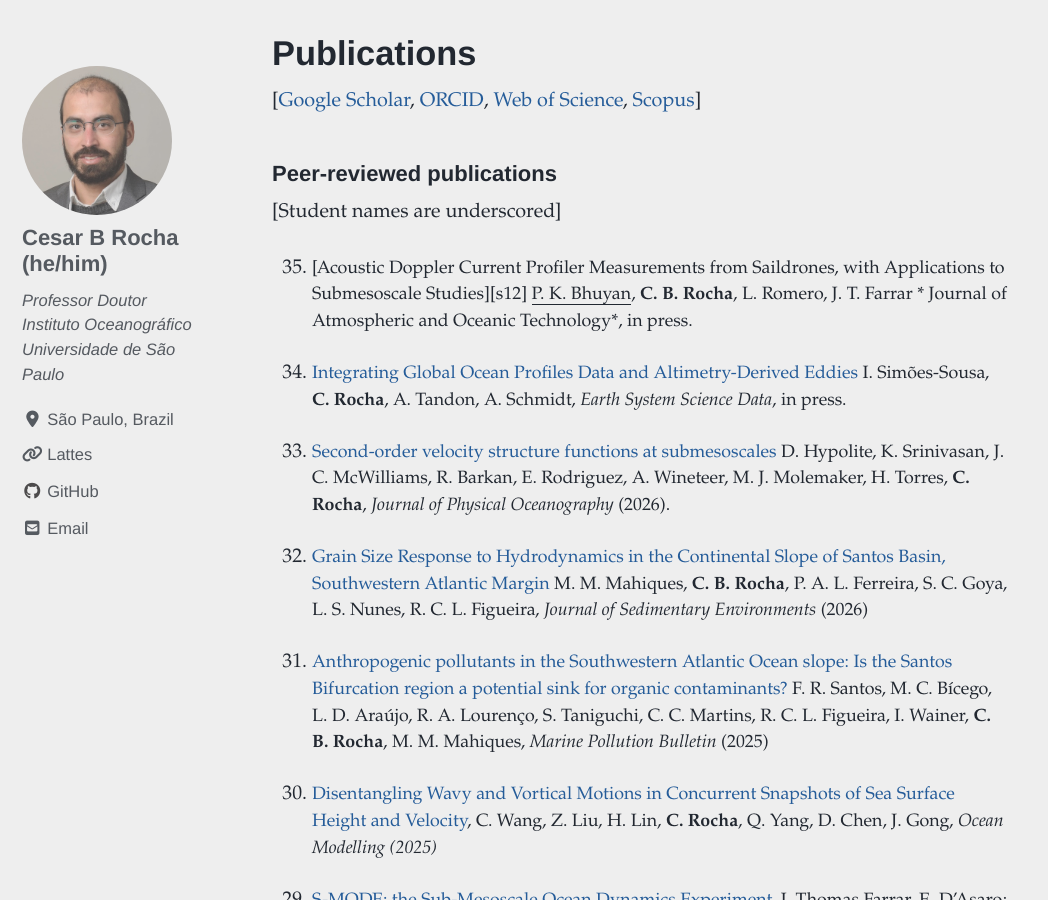
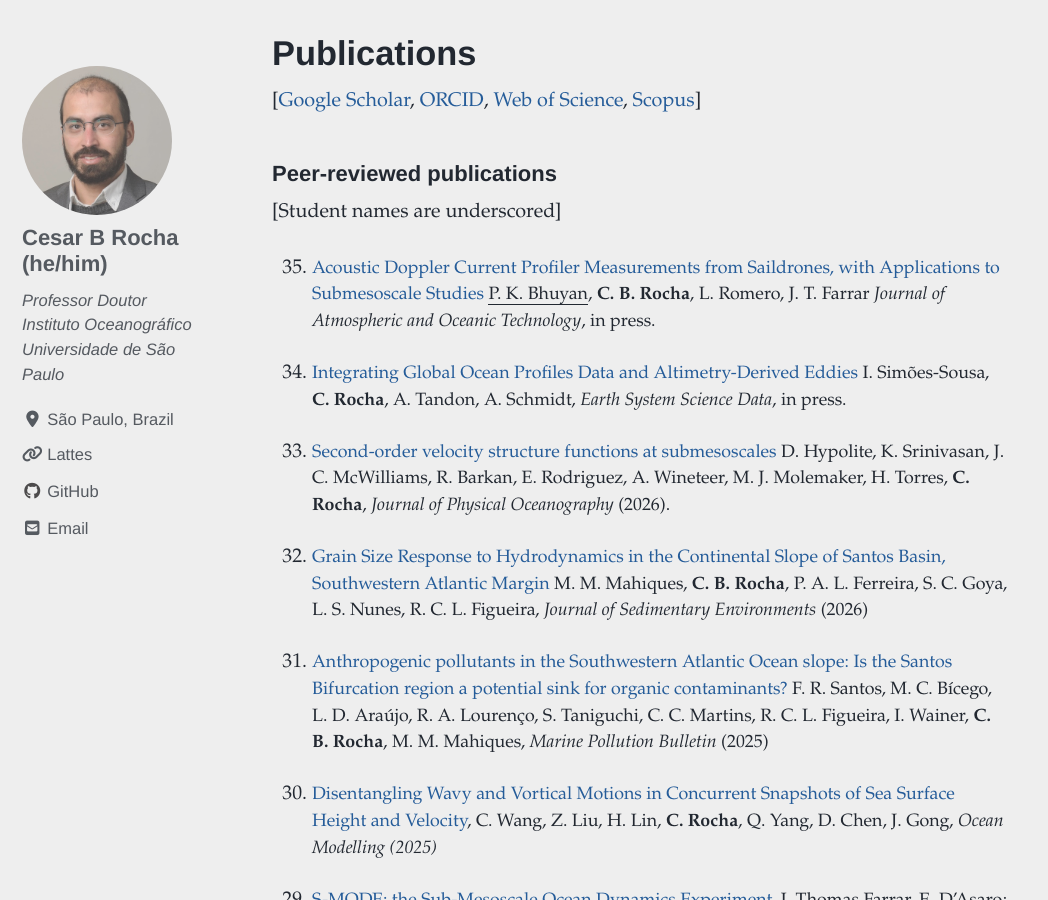
Before and after one commit to cesar-rocha/cesar-rocha.github.io, a Jekyll site: the page built from _pages/publications.md, in a window 1280 px wide and 900 px high, scrolled down 1089 px. Shown: the whole window, without its empty margins (0-1048 px from the left). Built offline with Jekyll 4.4.1, drawn with Linux system fonts in a browser that asks for light colours; cached includes are drawn as plain includes; nearby versions of some CDN libraries; some of the changed lines change nothing that is shown.

Commit message:
fix link

```diff
--- a/_pages/publications.md
+++ b/_pages/publications.md
@@ -31,9 +31,8 @@ Journal of Atmospheric and Oceanic Technology (submitted)* -->
 
 [Student names are underscored]
 
-0. [Acoustic Doppler Current Profiler Measurements from Saildrones, with Applications to Submesoscale Studies][s12]
-   <u>P. K. Bhuyan</u>, **C. B. Rocha**, L. Romero, J. T. Farrar *
-Journal of Atmospheric and Oceanic Technology*, in press.
+0. [Acoustic Doppler Current Profiler Measurements from Saildrones, with Applications to Submesoscale Studies][35]
+   <u>P. K. Bhuyan</u>, **C. B. Rocha**, L. Romero, J. T. Farrar *Journal of Atmospheric and Oceanic Technology*, in press.
 
 0. [Integrating Global Ocean Profiles Data and Altimetry-Derived Eddies][33]
     I. Simões-Sousa, **C. Rocha**, A. Tandon, A. Schmidt, *Earth System Science Data*, in press.
@@ -193,6 +192,7 @@ S. T. Gille, R. Abernathey, T. Chereskin, B. Cornuelle, P. Heimbach, M. Mazloff,
 [32]: https://link.springer.com/article/10.1007/s43217-025-00271-4
 [33]: https://.
 [34]: https://journals.ametsoc.org/view/journals/phoc/aop/JPO-D-25-0038.1/JPO-D-25-0038.1.xml
+[35]: https://.
 
 [g1]: https://escholarship.org/content/qt4m893890/qt4m893890.pdf
 
```
